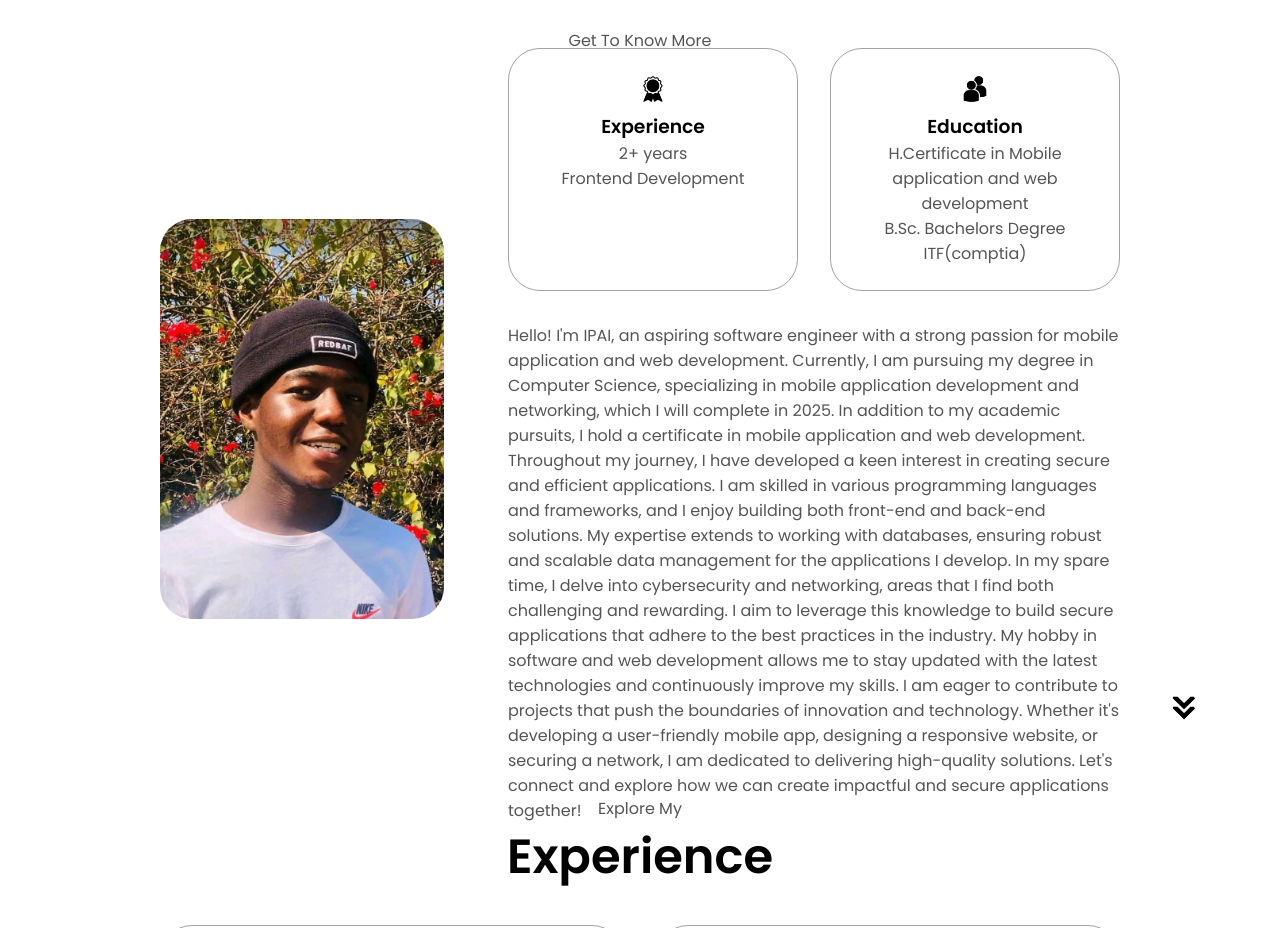
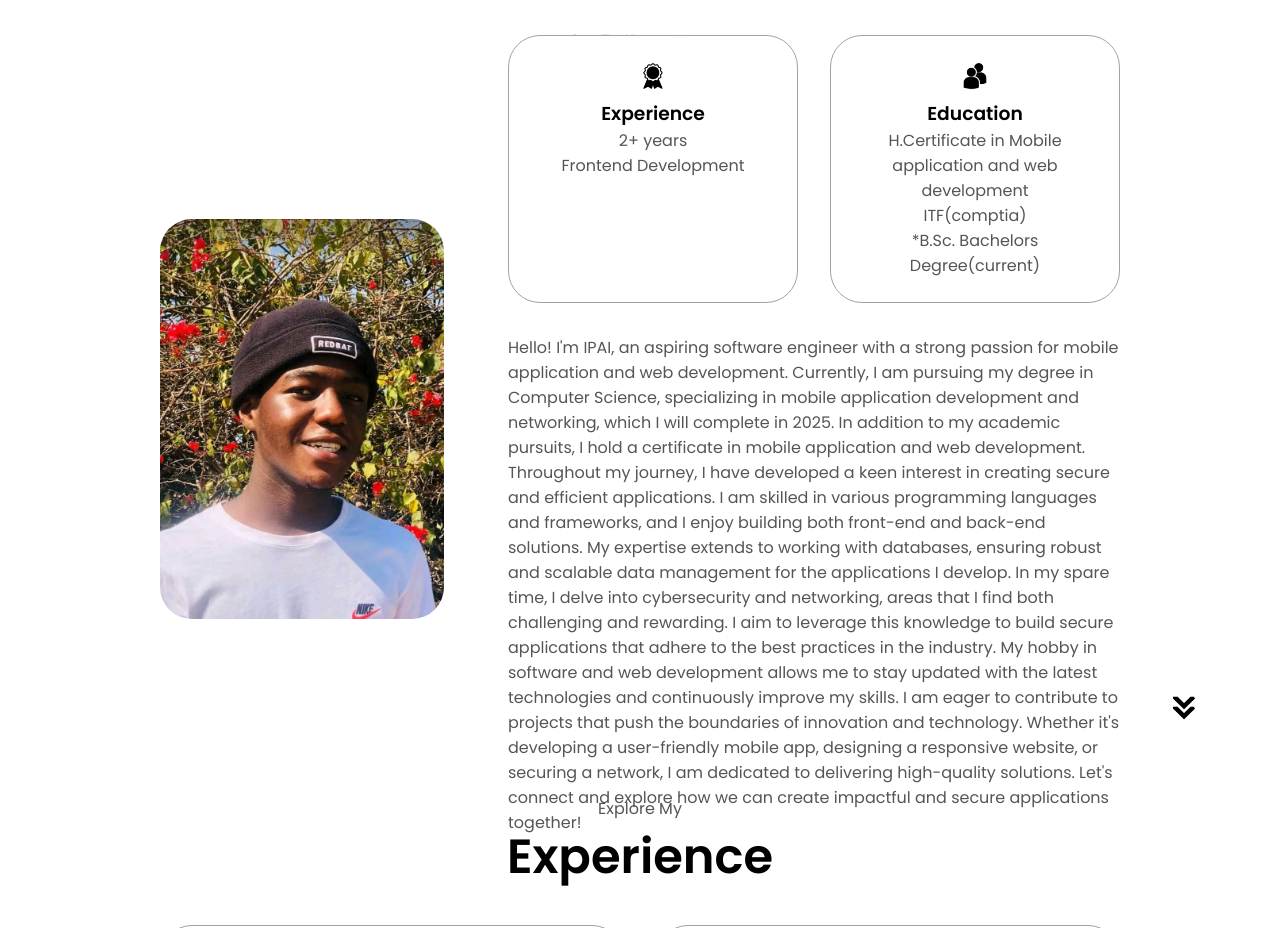
Before and after one commit to Peteripai/IPAIPETERC, a plain HTML site: page index.html in a window 1280 px wide. Shown: the part 900-1828 px from the top of the page. Drawn offline with nearby package versions, Linux system fonts and the light colour scheme.

Commit message:
Update index.html

```diff
--- a/index.html
+++ b/index.html
@@ -101,7 +101,7 @@
                 class="icon"
               />
               <h3>Education</h3>
-              <p>H.Certificate in Mobile application and web development<br />B.Sc. Bachelors Degree<br />ITF(comptia)</p>
+              <p>H.Certificate in Mobile application and web development<br />ITF(comptia)<br />*B.Sc. Bachelors Degree(current)</p>
             </div>
           </div>
           <div class="text-container">
```
